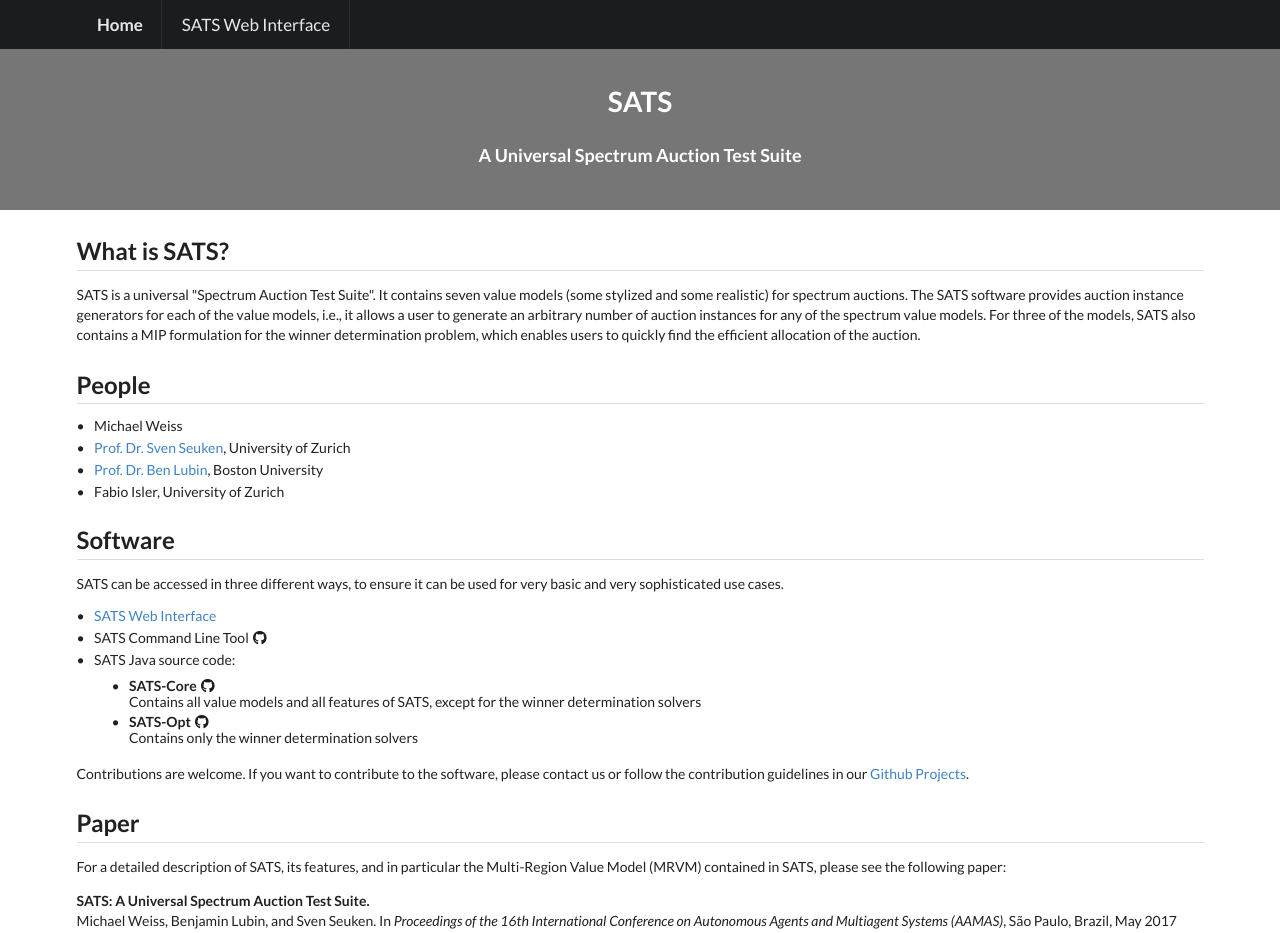
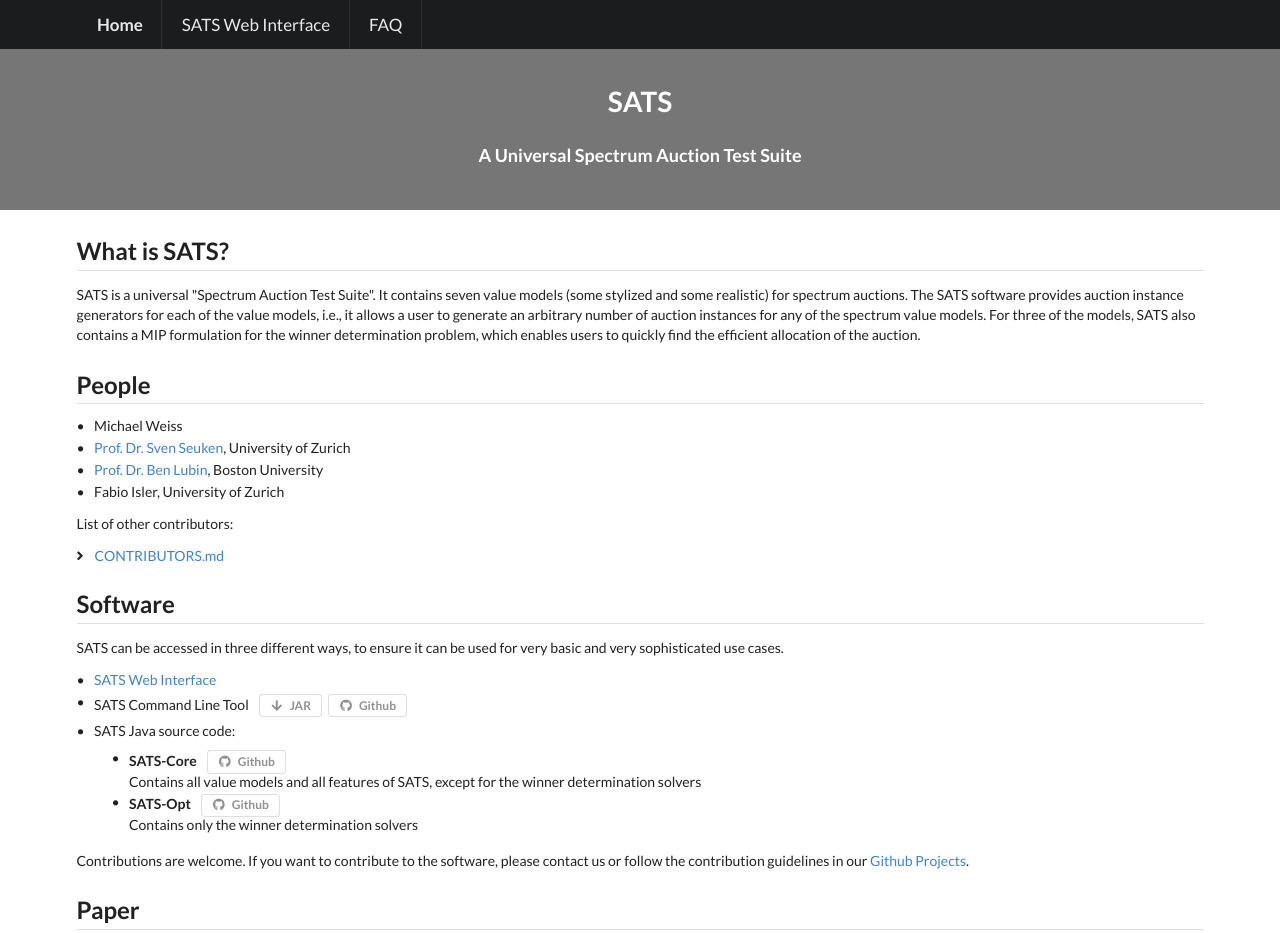
Before and after one commit to Clabfabs/sats-home, an Angular app: page / in a window 1280 px wide. Shown: the top 933 px of the page. Built offline with nearby package versions, Linux system fonts and the light colour scheme.

Commit message:
Changed looks of links, added FAW

```diff
--- /dev/null
+++ b/src/app/faq/faq.component.html
@@ -0,0 +1,7 @@
+<div class="ui hidden divider"></div>
+<div class="ui container">
+
+  <h2 class="ui dividing header">What are the differences between the three ways to access SATS?</h2>
+  <h2 class="ui dividing header">For which value models does SATS already contain the MIP formulation?</h2>
+
+</div>
--- /dev/null
+++ b/src/app/faq/faq.component.ts
@@ -0,0 +1,15 @@
+import { Component, OnInit } from '@angular/core';
+
+@Component({
+  selector: 'app-faq',
+  templateUrl: './faq.component.html',
+  styleUrls: ['./faq.component.css']
+})
+export class FaqComponent implements OnInit {
+
+  constructor() { }
+
+  ngOnInit() {
+  }
+
+}
--- a/src/app/home/home.component.css
+++ b/src/app/home/home.component.css
@@ -1,3 +1,7 @@
 .fullheight {
   min-height: 100%;
 }
+
+.rightmargin {
+  margin-right: 10px;
+}
--- a/src/app/home/home.component.html
+++ b/src/app/home/home.component.html
@@ -23,13 +23,15 @@
     <div class="item"><a href="http://www.bu.edu/systems/people/lubin/">Prof. Dr. Ben Lubin</a>, Boston University</div>
     <div class="item">Fabio Isler, University of Zurich</div>
   </div>
-  <!--List of other contributors:
+  List of other contributors:
   <div class="ui list">
     <div class="item">
       <i class="angle right icon"></i>
-      <div class="content">Nicolas Küchler</div>
+      <div class="content">
+        <a href="https://github.com/spectrumauctions/sats-core/blob/master/CONTRIBUTORS.md" target="_blank">CONTRIBUTORS.md</a>
+      </div>
     </div>
-  </div>-->
+  </div>
 
   <h2 class="ui dividing header">Software</h2>
   <p>
@@ -40,19 +42,43 @@
     <div class="item"><a [routerLink]="['/sats-web']" [routerLinkActive]="['router-link-active']"
                          [routerLinkActiveOptions]="{exact:true}">SATS Web Interface</a></div>
     <div class="item">
-      SATS Command Line Tool <a href="https://github.com/spectrumauctions/sats-clt" target="_blank"><i class="github icon black"></i></a>
+      <span class="rightmargin">SATS Command Line Tool</span>
+      <div class="ui basic horizontal label">
+        <a href="https://github.com/spectrumauctions/sats-clt/raw/master/executable/sats.jar" target="_blank">
+          <i class="arrow down icon black"></i>
+          JAR
+        </a>
+      </div>
+      <div class="ui basic horizontal label">
+        <a href="https://github.com/spectrumauctions/sats-clt" target="_blank">
+          <i class="github icon black"></i>
+          Github
+        </a>
+      </div>
     </div>
     <div class="item">SATS Java source code:
       <div class="ui bulleted list">
         <div class="item">
           <div class="header">
-            SATS-Core <a href="https://github.com/spectrumauctions/sats-core" target="_blank"><i class="github icon black"></i></a>
+            <span class="rightmargin">SATS-Core</span>
+            <div class="ui basic horizontal label">
+              <a href="https://github.com/spectrumauctions/sats-core" target="_blank">
+                <i class="github icon black"></i>
+                Github
+              </a>
+            </div>
           </div>
           Contains all value models and all features of SATS, except for the winner determination solvers
         </div>
         <div class="item">
           <div class="header">
-            SATS-Opt <a href="https://github.com/spectrumauctions/sats-opt" target="_blank"><i class="github icon black"></i></a>
+            <span class="rightmargin">SATS-Opt</span>
+            <div class="ui basic horizontal label">
+              <a href="https://github.com/spectrumauctions/sats-opt" target="_blank">
+                <i class="github icon black"></i>
+                Github
+              </a>
+            </div>
           </div>
           Contains only the winner determination solvers
         </div>
--- a/src/app/navbar/navbar.component.html
+++ b/src/app/navbar/navbar.component.html
@@ -3,5 +3,7 @@
     <a [routerLink]="['/']" class="header item">Home</a>
     <a class="item" [routerLink]="['/sats-web']" [routerLinkActive]="['router-link-active']"
        [routerLinkActiveOptions]="{exact:true}">SATS Web Interface</a>
+    <a class="item" [routerLink]="['/faq']" [routerLinkActive]="['router-link-active']"
+       [routerLinkActiveOptions]="{exact:true}">FAQ</a>
   </div>
 </div>
```
Also changed, not shown: src/app/app.module.ts (+15 -11 lines), src/app/faq/faq.component.css (added), 1 other file (tests, documents, lock files or other folders).
